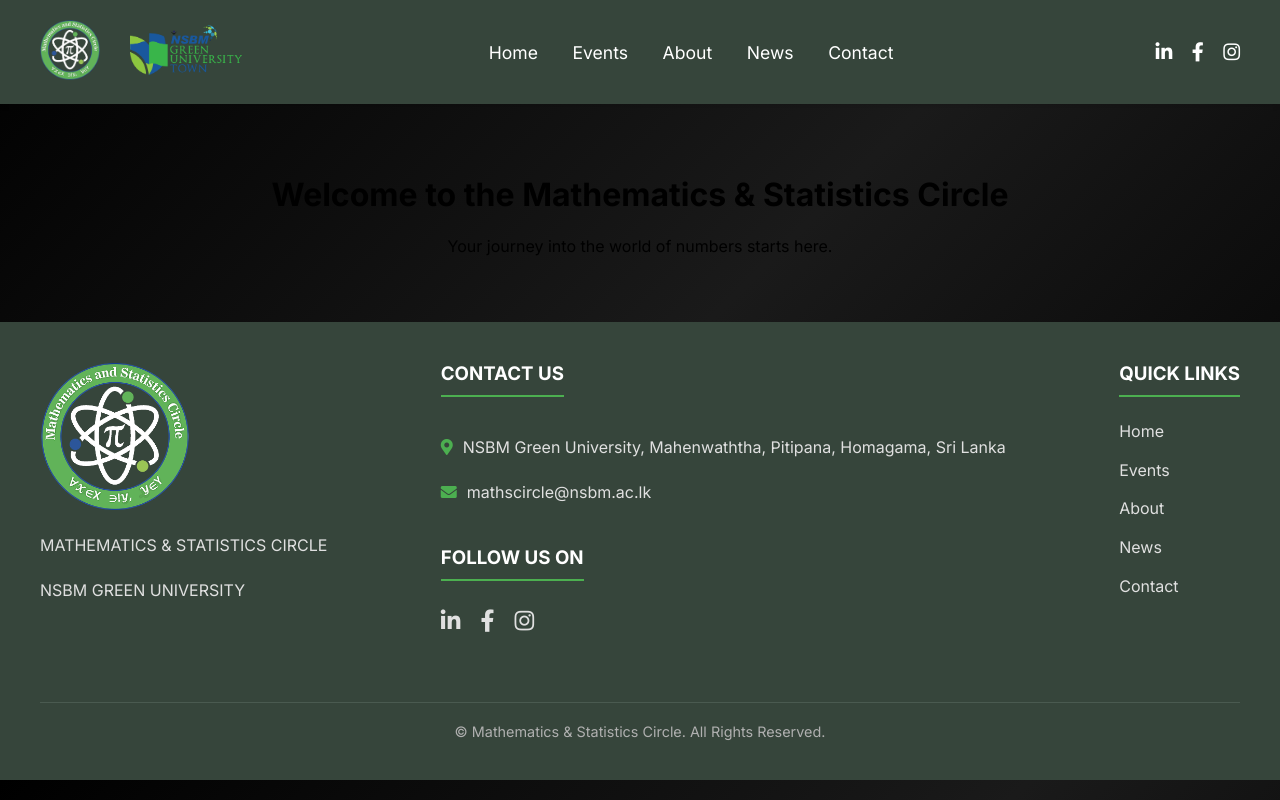
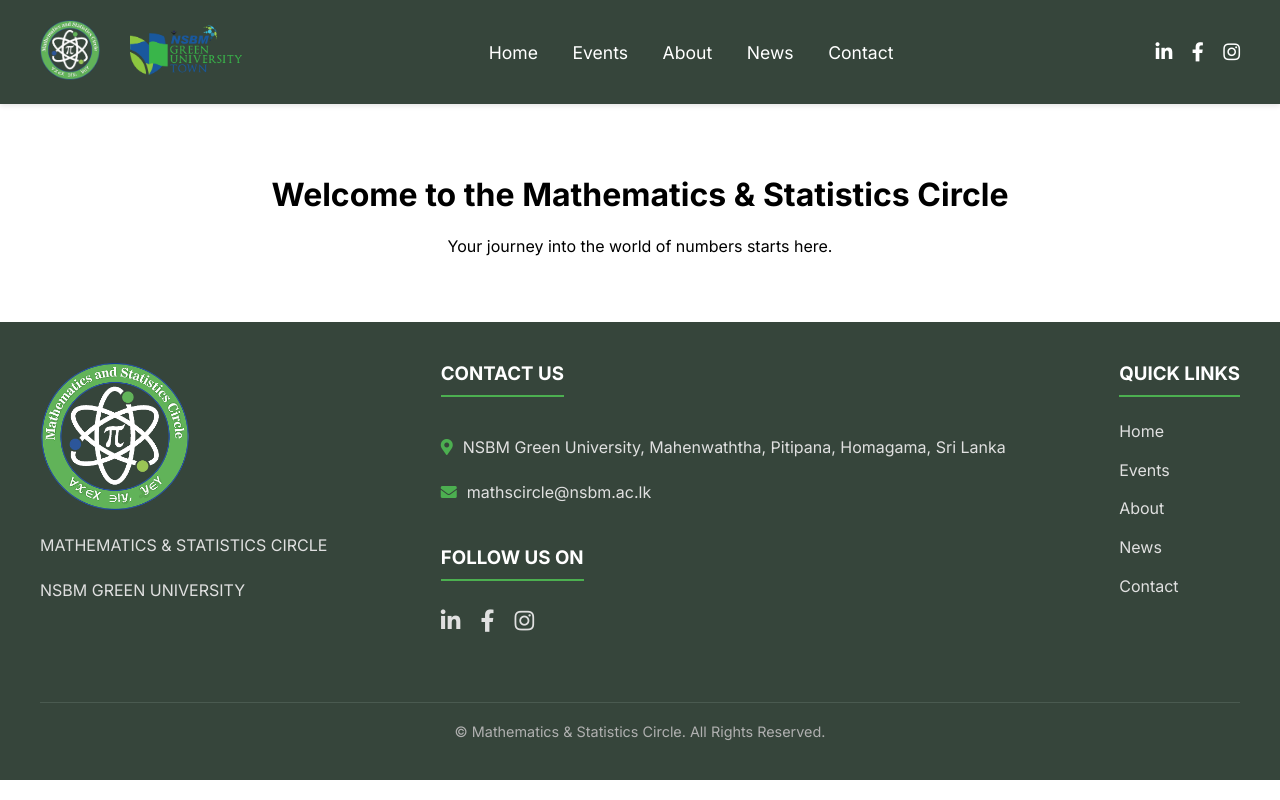
Before and after one commit to NaduX99/Mathematics-and-Statistical-Circle-NSBM, a PHP site: page /about.html in a window 1280 px wide. Run offline with PHP 8.4, Linux system fonts and the light colour scheme; some libraries are stand-ins or nearby versions.

Commit message:
Update style.css

```diff
--- a/style.css
+++ b/style.css
@@ -4,7 +4,7 @@
 
 
 body {
-  background: linear-gradient(135deg, #000000, #1a1a1a, #000000);
+/*   background: linear-gradient(135deg, #000000, #1a1a1a, #000000); */
   font-family: 'Inter', sans-serif;
   margin: 0;
   padding: 0;
```
